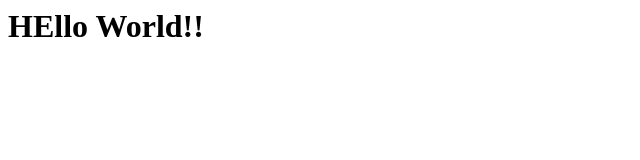
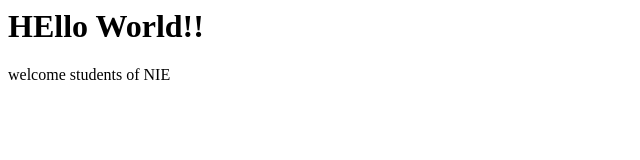
Before and after one commit to ashrith-vasist/NISB_merge, a plain HTML site: page index.html in a window 1280 px wide. Shown: the whole page, without its empty margins (0-640 px from the left). Drawn offline with Linux system fonts and the light colour scheme.

Commit message:
update index file

```diff
--- a/index.html
+++ b/index.html
@@ -1 +1,2 @@
 <h1>HEllo World!!</h1>
+<p>welcome students of NIE</p>
```
